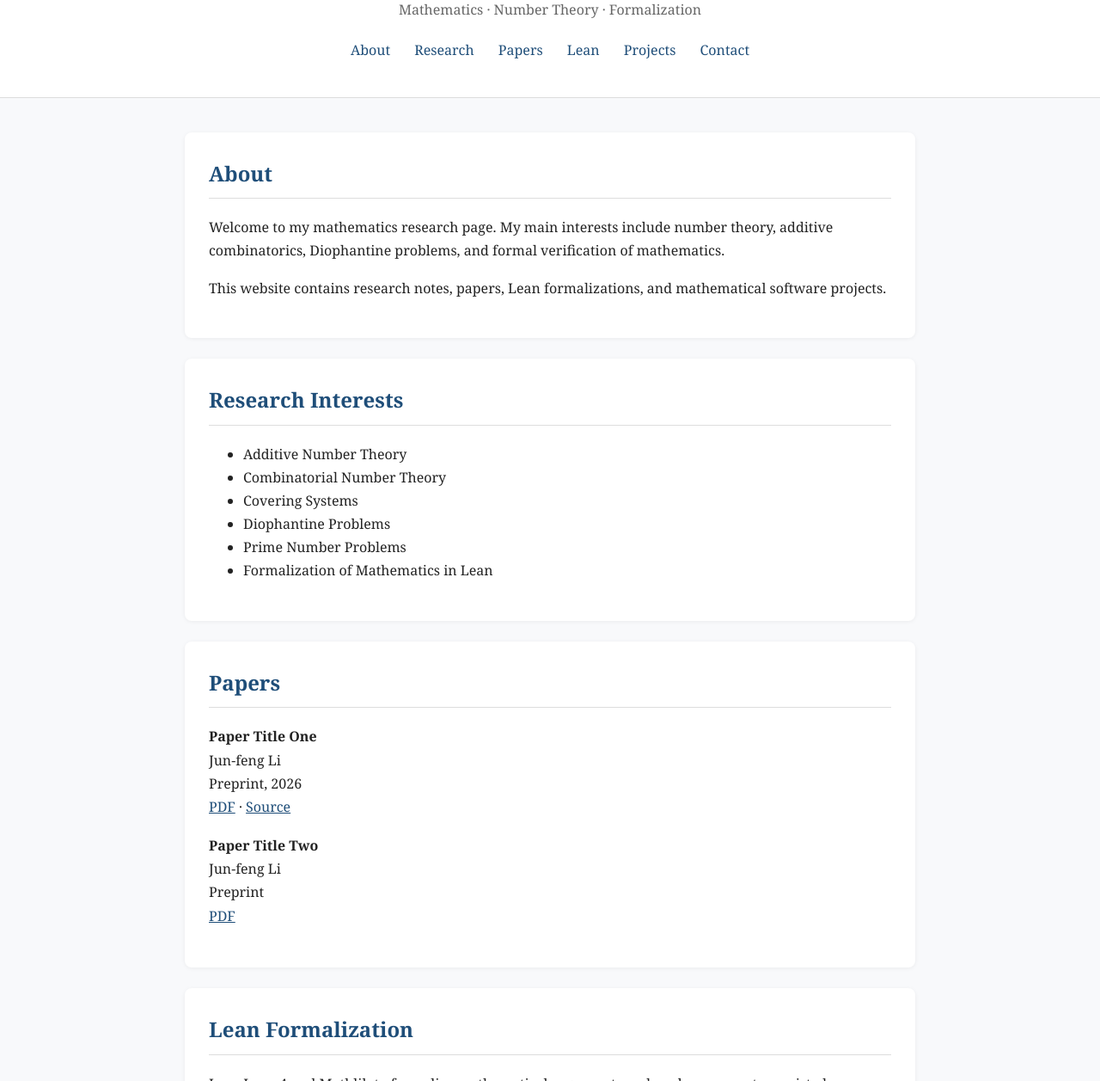
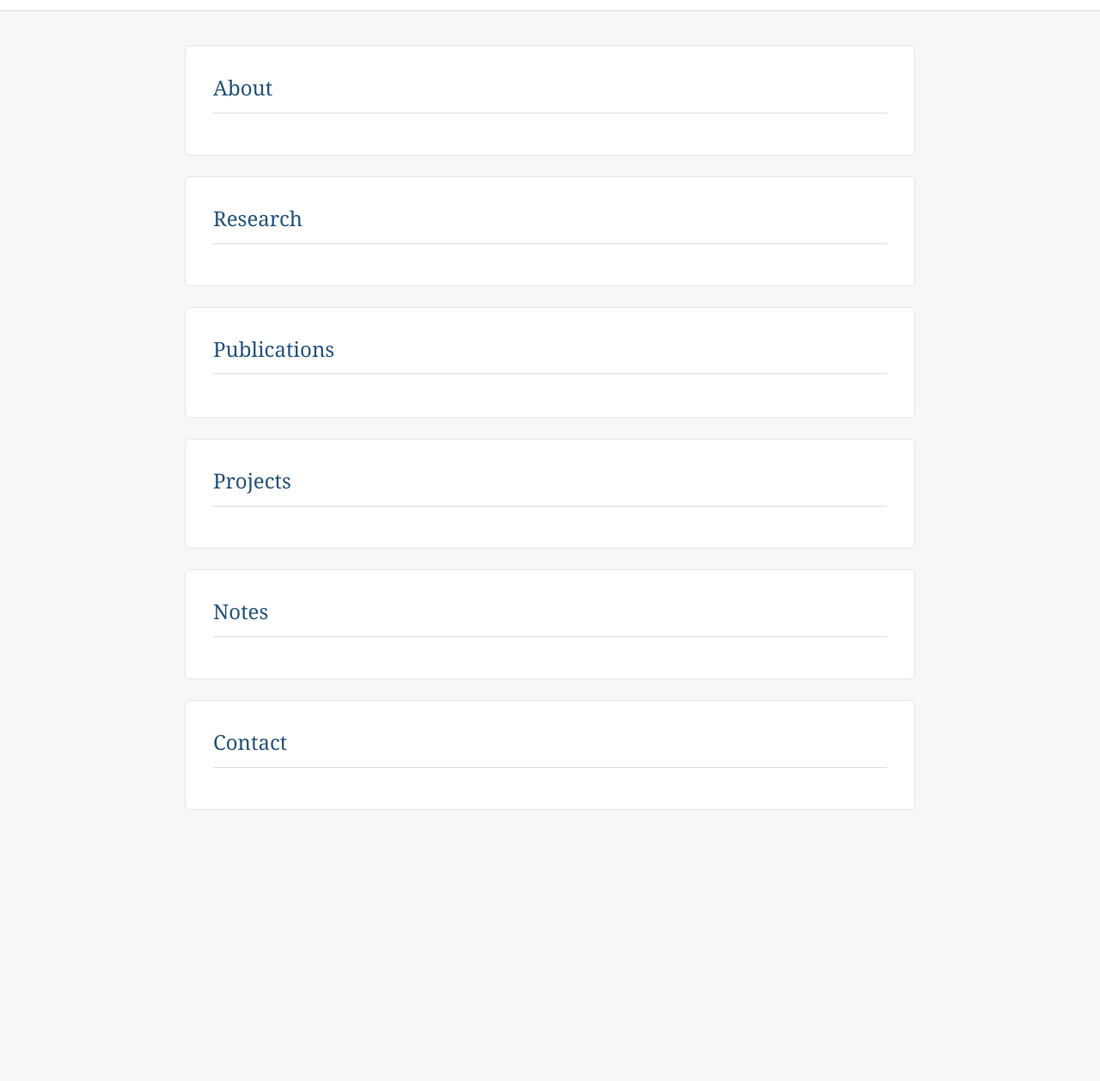
Before and after one commit to Jun-feng-Li/mathpage, a plain HTML site: page index.html in a window 1280 px wide. Shown: the part 111-1368 px from the top of the page at 86% size. After the commit the page ends 1153 px from the top, so only its background shows below. Drawn offline with Linux system fonts and the light colour scheme.

Commit message:
Update index.html

```diff
--- a/index.html
+++ b/index.html
@@ -4,13 +4,13 @@
   <meta charset="UTF-8">
   <meta name="viewport" content="width=device-width, initial-scale=1.0">
 
-  <title>Jun-feng Li | Mathematics</title>
+  <title>Academic Homepage</title>
 
   <style>
     body {
       margin: 0;
       font-family: Georgia, "Times New Roman", serif;
-      background: #f8f9fb;
+      background: #f7f7f7;
       color: #222;
       line-height: 1.7;
     }
@@ -18,27 +18,28 @@
     header {
       background: #ffffff;
       border-bottom: 1px solid #ddd;
-      padding: 40px 20px;
+      padding: 42px 20px 32px;
       text-align: center;
     }
 
     header h1 {
       margin: 0;
       font-size: 36px;
+      font-weight: normal;
     }
 
     header p {
+      margin: 10px 0 0;
       color: #666;
-      margin-top: 8px;
     }
 
     nav {
-      margin-top: 20px;
+      margin-top: 22px;
     }
 
     nav a {
-      margin: 0 12px;
-      color: #1f4e79;
+      margin: 0 10px;
+      color: #24527a;
       text-decoration: none;
     }
 
@@ -53,43 +54,43 @@
     }
 
     section {
-      background: white;
-      padding: 28px;
+      background: #ffffff;
+      padding: 28px 32px;
       margin-bottom: 24px;
-      border-radius: 8px;
-      box-shadow: 0 1px 5px rgba(0,0,0,0.06);
+      border: 1px solid #e5e5e5;
+      border-radius: 6px;
     }
 
     h2 {
       margin-top: 0;
-      color: #1f4e79;
+      font-size: 24px;
+      font-weight: normal;
+      color: #24527a;
       border-bottom: 1px solid #ddd;
       padding-bottom: 8px;
     }
 
     a {
-      color: #1f4e79;
+      color: #24527a;
     }
 
-    .paper {
-      margin-bottom: 18px;
+    ul {
+      padding-left: 24px;
     }
 
-    .paper-title {
+    .publication {
+      margin-bottom: 22px;
+    }
+
+    .publication-title {
       font-weight: bold;
     }
 
     footer {
       text-align: center;
+      padding: 30px 20px;
       color: #777;
-      padding: 30px;
       font-size: 14px;
-    }
-
-    code {
-      background: #f2f2f2;
-      padding: 2px 5px;
-      border-radius: 4px;
     }
   </style>
 </head>
@@ -97,15 +98,15 @@
 <body>
 
 <header>
-  <h1>Jun-feng Li</h1>
-  <p>Mathematics · Number Theory · Formalization</p>
+  <h1></h1>
+  <p></p>
 
   <nav>
     <a href="#about">About</a>
     <a href="#research">Research</a>
-    <a href="#papers">Papers</a>
-    <a href="#lean">Lean</a>
+    <a href="#publications">Publications</a>
     <a href="#projects">Projects</a>
+    <a href="#notes">Notes</a>
     <a href="#contact">Contact</a>
   </nav>
 </header>
@@ -116,148 +117,67 @@
     <h2>About</h2>
 
     <p>
-      Welcome to my mathematics research page.
-      My main interests include number theory, additive combinatorics,
-      Diophantine problems, and formal verification of mathematics.
-    </p>
-
-    <p>
-      This website contains research notes, papers, Lean formalizations,
-      and mathematical software projects.
     </p>
   </section>
 
+
   <section id="research">
-    <h2>Research Interests</h2>
+    <h2>Research</h2>
+
+    <p>
+    </p>
 
     <ul>
-      <li>Additive Number Theory</li>
-      <li>Combinatorial Number Theory</li>
-      <li>Covering Systems</li>
-      <li>Diophantine Problems</li>
-      <li>Prime Number Problems</li>
-      <li>Formalization of Mathematics in Lean</li>
     </ul>
   </section>
 
-  <section id="papers">
-    <h2>Papers</h2>
 
-    <div class="paper">
-      <div class="paper-title">
-        Paper Title One
-      </div>
-      <div>
-        Jun-feng Li
-      </div>
-      <div>
-        Preprint, 2026
-      </div>
-      <div>
-        <a href="#">PDF</a>
-        ·
-        <a href="#">Source</a>
-      </div>
-    </div>
+  <section id="publications">
+    <h2>Publications</h2>
 
-    <div class="paper">
-      <div class="paper-title">
-        Paper Title Two
-      </div>
-      <div>
-        Jun-feng Li
-      </div>
-      <div>
-        Preprint
-      </div>
-      <div>
-        <a href="#">PDF</a>
-      </div>
+    <div class="publication">
+      <div class="publication-title"></div>
+      <div></div>
+      <div></div>
+      <div></div>
     </div>
 
   </section>
 
-  <section id="lean">
-    <h2>Lean Formalization</h2>
+
+  <section id="projects">
+    <h2>Projects</h2>
 
     <p>
-      I use Lean 4 and Mathlib to formalize mathematical arguments
-      and explore computer-assisted verification of research mathematics.
-    </p>
-
-    <p>
-      Selected formalization projects will be published here.
     </p>
 
     <ul>
-      <li>
-        <a href="#">Number Theory Formalization</a>
-      </li>
-
-      <li>
-        <a href="#">Covering Problems</a>
-      </li>
-
-      <li>
-        <a href="#">Lean Proof Utilities</a>
-      </li>
     </ul>
   </section>
 
-  <section id="projects">
-    <h2>Software & Projects</h2>
+
+  <section id="notes">
+    <h2>Notes</h2>
 
     <p>
-      Some experimental tools related to mathematical research,
-      automated theorem proving, and proof visualization.
     </p>
 
     <ul>
-      <li>
-        Lean proof visualization tools
-      </li>
+    </ul>
+  </section>
 
-      <li>
-        Automated formalization experiments
-      </li>
-
-      <li>
-        Mathematical research utilities
-      </li>
-    </ul>
-
-    <p>
-      GitHub:
-      <a href="https://github.com/Jun-feng-Li">
-        github.com/Jun-feng-Li
-      </a>
-    </p>
-
-  </section>
 
   <section id="contact">
     <h2>Contact</h2>
 
     <p>
-      GitHub:
-      <a href="https://github.com/Jun-feng-Li">
-        Jun-feng-Li
-      </a>
     </p>
-
-    <p>
-      Website:
-      <a href="https://math.jfli.top">
-        math.jfli.top
-      </a>
-    </p>
-
   </section>
 
 </main>
 
+
 <footer>
-  © 2026 Jun-feng Li
 </footer>
 
 </body>
```
